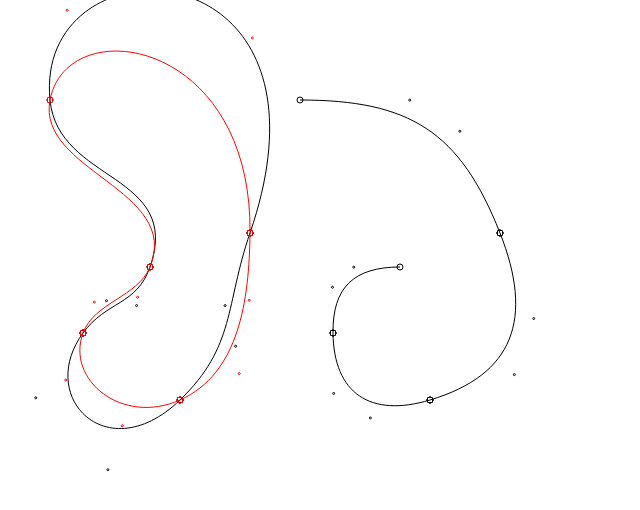
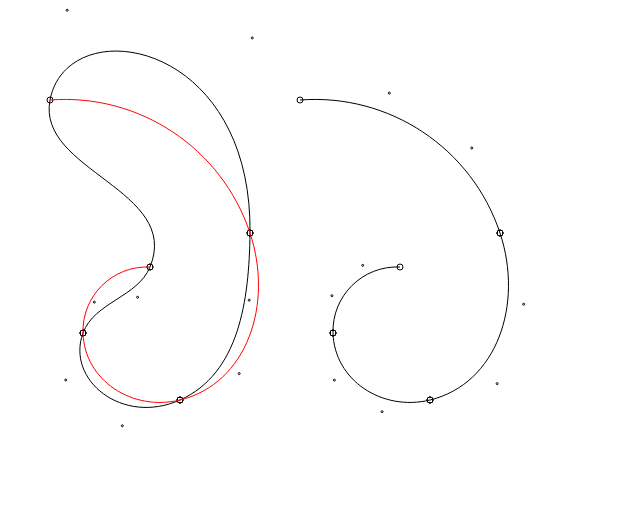
Before and after one commit to arnoson/hobby-curve, a website: page index.html in a window 1280 px wide. Shown: the whole page, without its empty margins (0-640 px from the left). Drawn offline with Linux system fonts and the light colour scheme.

Commit message:
Refactor

```diff
--- a/index.html
+++ b/index.html
@@ -6,68 +6,8 @@
     <script src="mp_path.js"></script>
     <script src="test.js"></script>
     <script type="module" defer>
-      import { createHobbyCurve, createHobbyData } from './dist/index.js'
+      import { createHobbyCurve } from './dist/index.js'
 
-      const ctx = document.getElementById('canvas-2').getContext('2d')
-
-      function circle(ctx, x, y, r) {
-        ctx.beginPath()
-        ctx.arc(x, y, r, 0, 2 * Math.PI)
-        ctx.stroke()
-      }
-
-      function curve(ctx, knots, offset, cycle) {
-        var off = offset || [0, 0]
-
-        ctx.strokeStyle = 'red'
-        ctx.beginPath()
-
-        for (var i = 0; i < knots.length - 1; i++) {
-          console.log(
-            knots[i].rightX,
-            knots[i].rightY,
-            knots[i + 1].leftX,
-            knots[i + 1].leftY
-          )
-
-          ctx.moveTo(off[0] + knots[i].x, off[1] + knots[i].y)
-          ctx.bezierCurveTo(
-            off[0] + knots[i].rightX,
-            off[1] + knots[i].rightY,
-            off[0] + knots[i + 1].leftX,
-            off[1] + knots[i + 1].leftY,
-            off[0] + knots[i + 1].x,
-            off[1] + knots[i + 1].y
-          )
-          ctx.stroke()
-
-          circle(ctx, off[0] + knots[i].x, off[1] + knots[i].y, 3)
-          circle(ctx, off[0] + knots[i].rightX, off[1] + knots[i].rightY, 1)
-          circle(
-            ctx,
-            off[0] + knots[i + 1].leftX,
-            off[1] + knots[i + 1].leftY,
-            1
-          )
-          circle(ctx, off[0] + knots[i + 1].x, off[1] + knots[i + 1].y, 3)
-        }
-        if (cycle) {
-          i = knots.length - 1
-          ctx.moveTo(off[0] + knots[i].x, off[1] + knots[i].y)
-          ctx.bezierCurveTo(
-            off[0] + knots[i].rightX,
-            off[1] + knots[i].rightY,
-            off[0] + knots[0].leftX,
-            off[1] + knots[0].leftY,
-            off[0] + knots[0].x,
-            off[1] + knots[0].y
-          )
-          ctx.stroke()
-        }
-      }
-
-      function test(ctx) {
-        ctx.clearRect(0, 0, 600, 770)
       const points = [
         { x: 0, y: 0 },
         { x: 200, y: 133 },
@@ -76,25 +16,12 @@
         { x: 100, y: 167 },
       ]
 
+      // document.addEventListener('click', () => {
       console.time()
-        const cyclic = true
-
-        knots = createHobbyCurve(points, 1, cyclic)
-
+      const data = createHobbyCurve(points, 1, false)
       console.timeEnd()
-
-        console.log(createHobbyData(points, 1, cyclic))
-
-        curve(ctx, knots, [50, 100], cyclic)
-
-        console.log(knots)
-
-        // knots = createHobbyCurve(points, 1, false)
-        // curve(ctx, knots, [300, 100], false)
-      }
-
-      test(ctx)
-      document.addEventListener('click', () => test(ctx))
+      document.getElementById('curve').setAttribute('d', data)
+      // })
     </script>
     <style>
       body,
@@ -111,6 +38,8 @@
   </head>
   <body onload="init()">
     <canvas id="canvas" width="600" height="760"></canvas>
-    <canvas id="canvas-2" width="600" height="760"></canvas>
+    <svg style="position: absolute; top: 100px; left: 50px; overflow: visible">
+      <path id="curve" fill="none" stroke="red"></path>
+    </svg>
   </body>
 </html>
--- a/src/index.ts
+++ b/src/index.ts
@@ -34,7 +34,7 @@ import { calcDeltaValues } from './calcDeltaValues'
 import { calcPsiValues } from './calcPsiValues'
 import { calcPhiValues } from './calcPhiValues'
 import { calcThetaValues } from './calcThetaValues'
-import { setControls } from './setControls'
+import { setControls, setControlsLine } from './setControls'
 
 const createKnot = (x: number, y: number, tension: number) => ({
   x: x,
@@ -53,39 +53,33 @@ export const createHobbyKnots = (
 ) => {
   // @ts-ignore (`next` und `prev` will be set immediately)
   const knots: Knot[] = points.map(({ x, y }) => createKnot(x, y, tension))
-
   const firstKnot = knots[0]
   const lastKnot = knots[knots.length - 1]
   for (let i = 0; i < knots.length; i++) {
     knots[i].next = knots[i + 1] ?? firstKnot
     knots[i].prev = knots[i - 1] ?? lastKnot
-    knots[i].index = i
   }
 
   calcDeltaValues(knots, cyclic)
+  // If we only have two points on a non-cyclic path we can take a shortcut and
+  // just set the control points as a straight line.
+  if (points.length === 2 && !cyclic) {
+    setControlsLine(firstKnot, lastKnot)
+    return knots
+  }
   calcPsiValues(knots, cyclic)
   calcThetaValues(knots, cyclic)
   calcPhiValues(knots, cyclic)
 
   const end = cyclic ? knots.length : knots.length - 1
   for (let i = 0; i < end; i++) {
-    const knot = knots[i]
-    setControls(knot, knot.next)
+    setControls(knots[i], knots[i].next)
   }
 
   return knots
 }
 
 export const createHobbyCurve = (
-  points: Point[],
-  tension = 1,
-  cyclic = false
-) => {
-  const knots = createHobbyKnots(points, tension, cyclic)
-  return createHobbyKnots(points, tension, cyclic)
-}
-
-export const createHobbyData = (
   points: Point[],
   tension = 1,
   cyclic = false
--- a/src/setControls.ts
+++ b/src/setControls.ts
@@ -1,4 +1,14 @@
 import { Knot, velocity } from './utils'
+
+export const setControlsLine = (knotA: Knot, knotB: Knot) => {
+  let factor = 1 / (3 * knotA.rightY)
+  knotA.rightX = knotA.x + knotA.deltaX * factor
+  knotA.rightY = knotA.y + knotA.deltaY * factor
+
+  factor = 1 / (3 * knotB.leftY)
+  knotB.leftX = knotB.x - knotA.deltaX * factor
+  knotB.leftY = knotB.y - knotA.deltaY * factor
+}
 
 export const setControls = (knotA: Knot, knotB: Knot) => {
   const thetaSin = Math.sin(knotA.theta)
@@ -22,6 +32,7 @@ export const setControls = (knotA: Knot, knotB: Knot) => {
 
   knotB.leftX =
     knotB.x - (knotA.deltaX * phiCos + knotA.deltaY * phiSin) * velocityLeft
+
   knotB.leftY =
     knotB.y - (knotA.deltaY * phiCos - knotA.deltaX * phiSin) * velocityLeft
 }
--- a/src/utils.ts
+++ b/src/utils.ts
@@ -7,6 +7,9 @@ export interface Knot {
   x: number
   y: number
 
+  handleIn: { x: number; y: number }
+  handleOut: { x: number; y: number }
+
   leftY: number
   rightY: number
 
@@ -15,11 +18,11 @@ export interface Knot {
 
   next: Knot
   prev: Knot
-  index?: number
 
   deltaX?: number
   deltaY?: number
   delta?: number
+
   psi?: number
   phi?: number
   theta?: number
--- a/test.js
+++ b/test.js
@@ -64,7 +64,7 @@ function test() {
     [100, 167],
   ]
 
-  tension = 0.8
+  tension = 1
 
   // p = [[30,50],[10,70],[40,90],[60,40],[0,0]];
   // p = [[0,0], [60,40], [40,90], [10,70], [30,50]];
```
Also changed, not shown: dist/index.js. Lines whose indentation alone changed are shown as unchanged.
